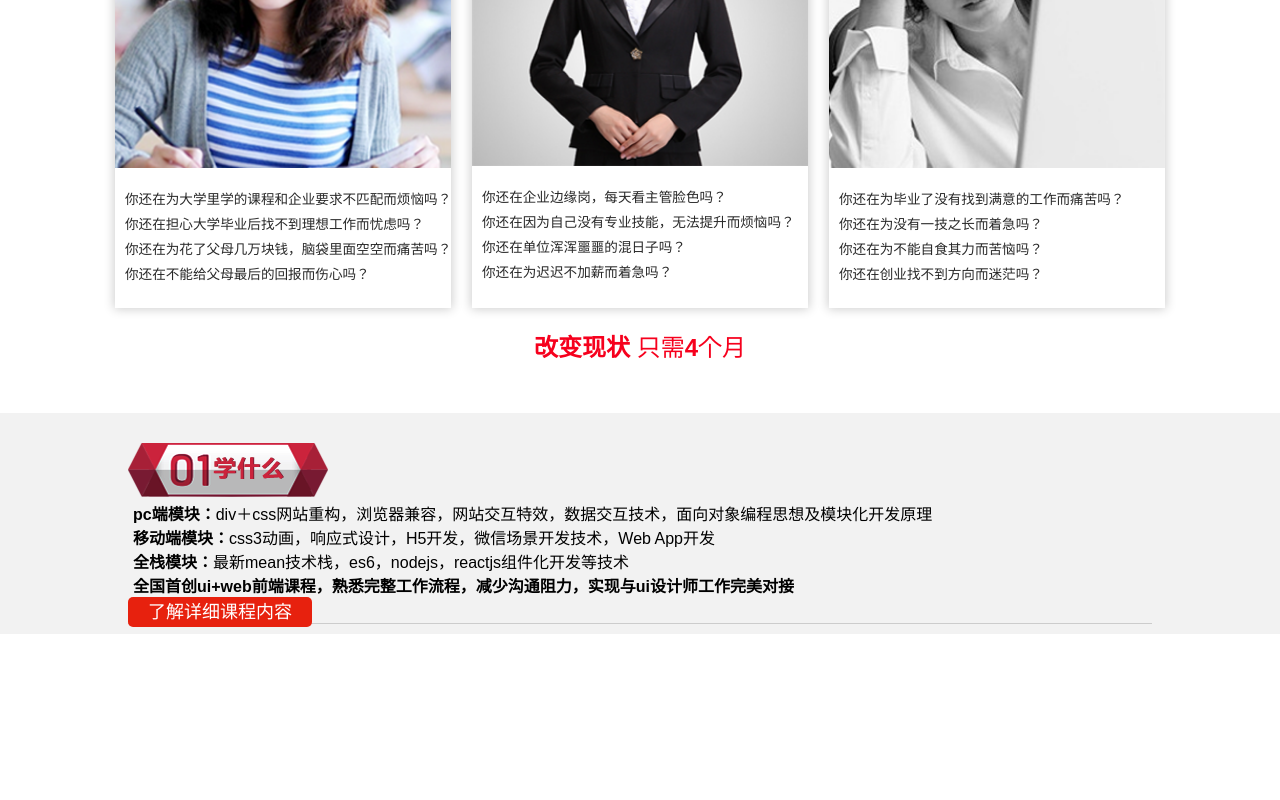
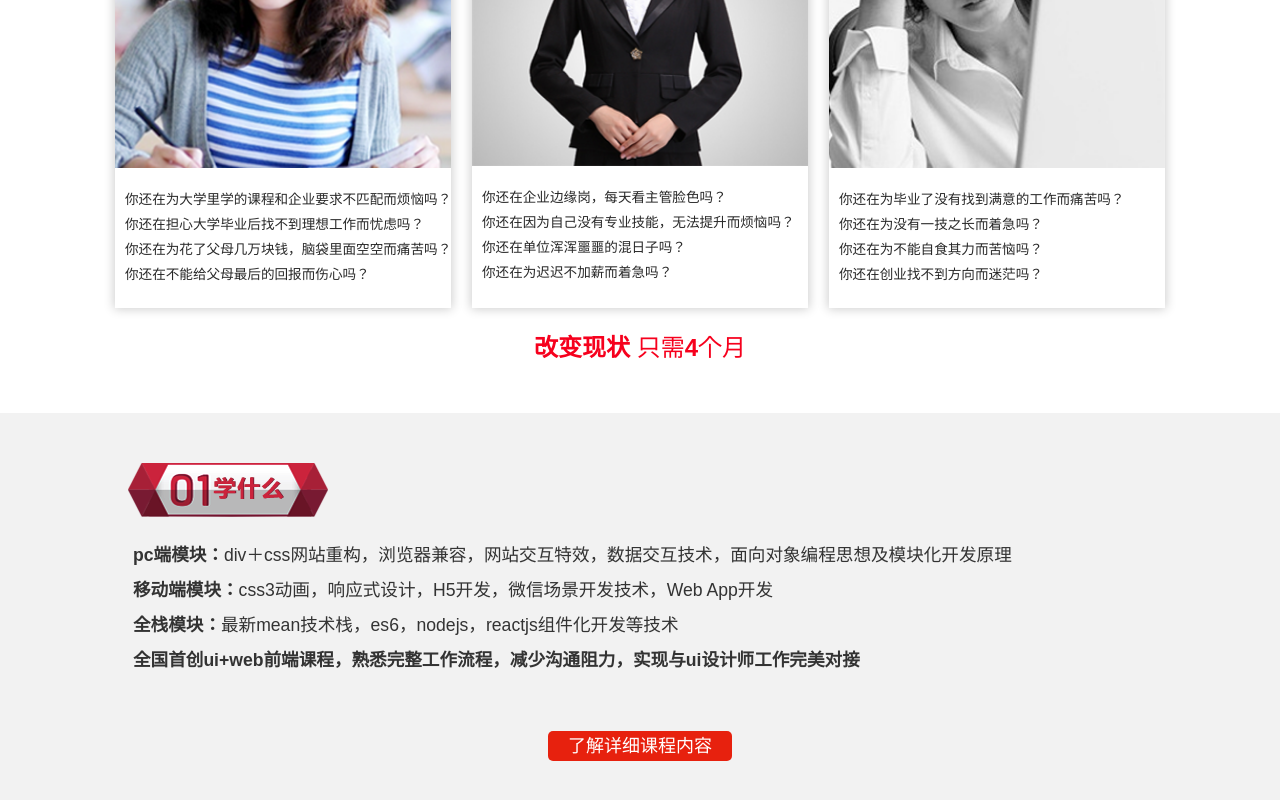
Before and after one commit to orangeC/digi, a React app: page / in a window 1280 px wide. Shown: the part 3936-4736 px from the top of the page. Before the commit the page ends 4570 px from the top, so only its background shows below. Built offline with nearby package versions, Linux system fonts and the light colour scheme.

Commit message:
contentFive top completed

```diff
--- a/src/components/ContentFive.js
+++ b/src/components/ContentFive.js
@@ -16,47 +16,36 @@ class ContentFive extends Component{
     			margin: "0px auto",
     			borderBottom: "1px solid rgb(204, 204, 204)"
 			},
-			h1:{
-				textAlign:"center",
-				marginBottom:"20px",
-				color:"rgb(231, 33, 14)",
-				fontSize:"36px"
-			},
 			span:{
 				fontWeight:"400"
 			},
 			p:{
 				fontWeight: "600",
-    			fontSize: "1em",
-    			paddingLeft: "5px"
-			},
-			short:{
-				width:"4em",
-				height:"3px",
-				backgroundColor:"red",
-				margin:"0 auto"
-			},
-			pp:{
-				margin:"15px auto",
-				fontSize:"1.2em"
+    			fontSize: "1.1em",
+    			paddingLeft: "5px",
+    			paddingBottom:"10px"
 			},
 			img:{
-				display:"block",
-				maxWidth:"960px",
-				width:"90%",
-				margin:"0 auto 20px"
+				width:"100%",
+				maxWidth:"200px",
+				marginTop: '20px',
+    			marginBottom: '20px'
+			},
+			a:{
+				textAlign:"center",
+				padding:"50px 0"
 			}
 		}
 		return (
 				<div style={styles.root} className="ContentFive">
 					<div style={styles.top} >
-						<img  src={Bg} />
+						<img  src={Bg} style={styles.img} />
 						<p style={styles.p} >pc端模块：<span style={styles.span} >div＋css网站重构，浏览器兼容，网站交互特效，数据交互技术，面向对象编程思想及模块化开发原理</span></p>
 						<p style={styles.p} >移动端模块：<span style={styles.span} >css3动画，响应式设计，H5开发，微信场景开发技术，Web App开发</span></p>
 						<p style={styles.p} >全栈模块：<span style={styles.span} >最新mean技术栈，es6，nodejs，reactjs组件化开发等技术</span></p>
 						<p style={styles.p} >全国首创ui+web前端课程，熟悉完整工作流程，减少沟通阻力，实现与ui设计师工作完美对接</p>
-						<div>
-							<a href="#" className="search-more" >了解详细课程内容</a>
+						<div style={styles.a}>
+							<a href="#" className="search-more"  >了解详细课程内容</a>
 						</div>
 					</div>
 					<div style={styles.center} ></div>
--- a/src/main.css
+++ b/src/main.css
@@ -3,6 +3,9 @@
 	padding: 0;
 	box-sizing: border-box;
 	font-family: "Microsoft YaHei",sans-serif;
+}
+body{
+	color: #333;
 }
 a{
 	text-decoration: none;
```
